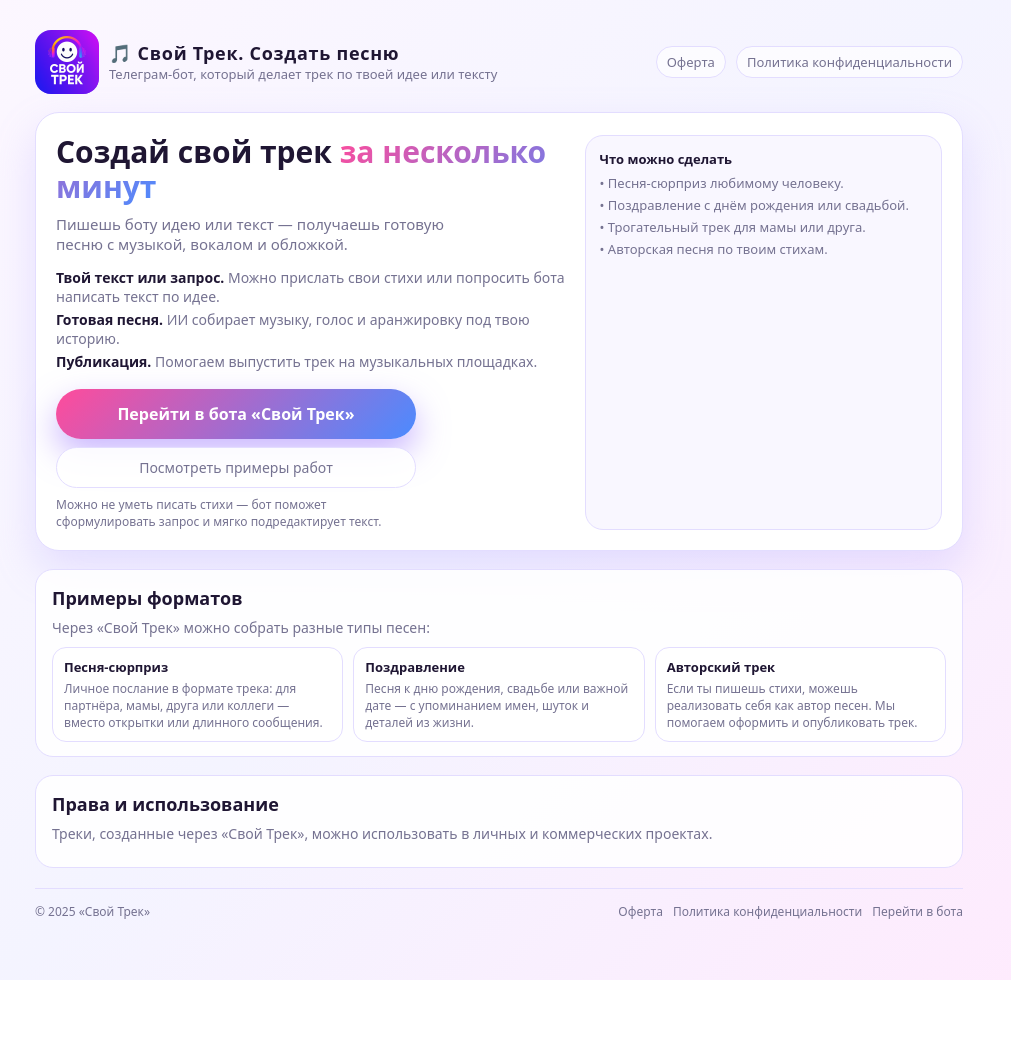
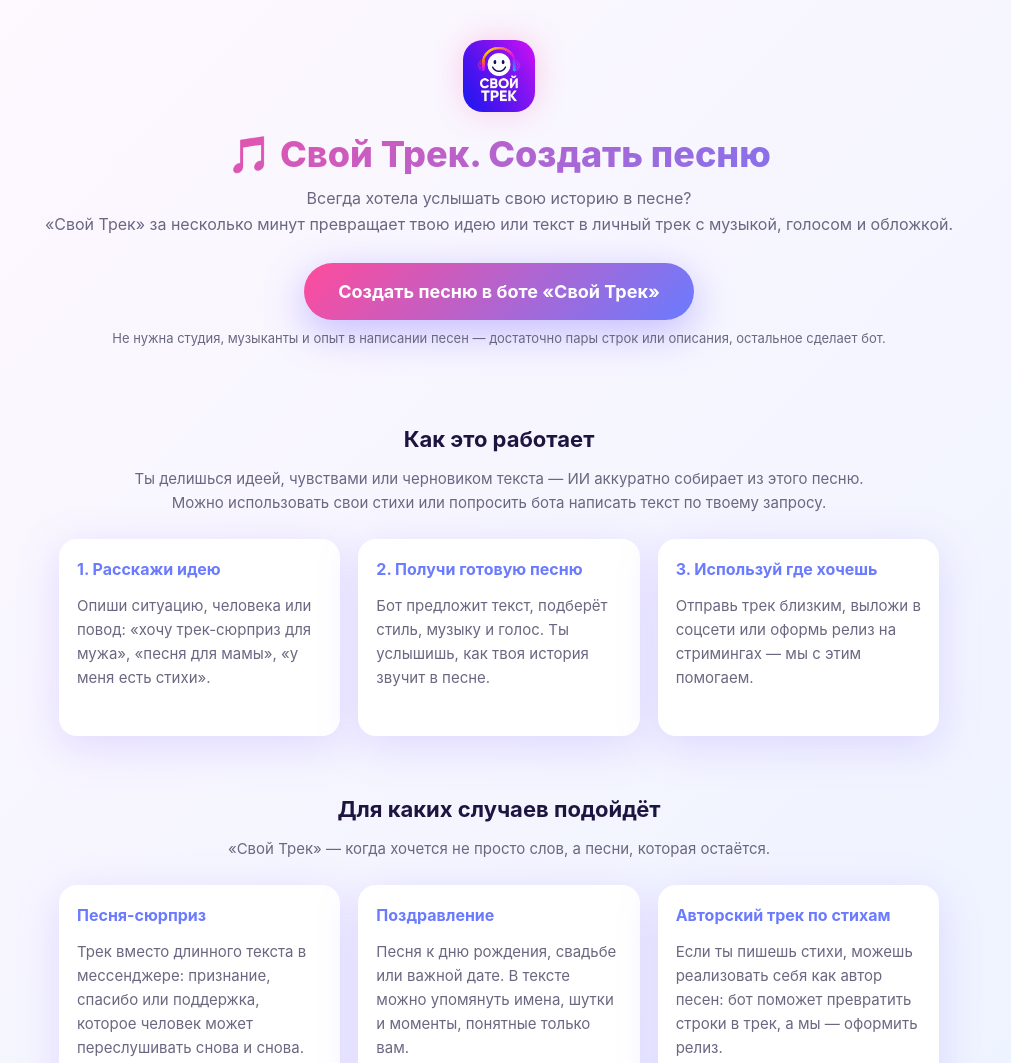
Before and after one commit to Naduxa/your_track, a plain HTML site: page index.html in a window 1280 px wide. Shown: the top 1063 px of the page, without its empty margins (141-1152 px from the left). Before the commit the page ends 980 px from the top, so only its background shows below. Drawn offline with Linux system fonts and the light colour scheme.

Commit message:
Update index.html

```diff
--- a/index.html
+++ b/index.html
@@ -4,437 +4,252 @@
   <meta charset="utf-8" />
   <meta name="viewport" content="width=device-width, initial-scale=1" />
   <title>🎵 Свой Трек. Создать песню</title>
-  <meta name="description" content="🎵 Свой Трек. Создать песню — Telegram-бот, который превращает твою идею или текст в готовый трек. Музыка, вокал, текст и обложка за несколько минут, помощь с публикацией на музыкальных площадках." />
+  <meta name="description" content="🎵 Свой Трек — Telegram-бот, который за несколько минут превращает твою идею или текст в личную песню: музыка, вокал, обложка и помощь с публикацией на площадках. Сделай трек-сюрприз, поздравление или свой первый релиз." />
 
   <style>
     :root {
-      --bg-1: #fdf7ff;
-      --bg-2: #f4f4ff;
-      --bg-3: #ffeafd;
-      --ink: #1f1633;
-      --muted: #757291;
-      --accent: #ff4b9b;
-      --accent-2: #4b8bff;
-      --border: #e3ddff;
-      --card: #ffffff;
-      --radius-lg: 20px;
-      --max-width: 960px;
+      --bg1: #fff8ff;
+      --bg2: #eaf2ff;
+      --ink: #1e1440;
+      --muted: #6a6881;
+      --accent1: #ff4b9b;
+      --accent2: #6a7bff;
+      --radius: 18px;
+      --shadow: 0 10px 40px rgba(160, 130, 255, 0.25);
     }
 
     * { box-sizing: border-box; }
-
     html, body {
       margin: 0;
       padding: 0;
-      font-family: system-ui, -apple-system, BlinkMacSystemFont, "Inter", sans-serif;
+      font-family: "Inter", -apple-system, BlinkMacSystemFont, "Segoe UI", sans-serif;
       color: var(--ink);
-      background: linear-gradient(135deg, var(--bg-1), var(--bg-2), var(--bg-3));
+      background: linear-gradient(135deg, var(--bg1), var(--bg2));
+      min-height: 100vh;
+      scroll-behavior: smooth;
     }
 
-    a {
-      color: inherit;
-      text-decoration: none;
-    }
-
-    .page {
-      min-height: 100vh;
-      display: flex;
-      flex-direction: column;
-    }
-
-    .wrap {
-      width: 100%;
-      max-width: var(--max-width);
-      margin: 0 auto;
-      padding: 20px 16px 32px;
-    }
+    a { color: inherit; text-decoration: none; }
 
     header {
-      padding: 10px 0 8px;
       display: flex;
-      flex-direction: column;
-      gap: 14px;
-    }
-
-    .header-top {
-      display: flex;
-      justify-content: space-between;
-      align-items: center;
-      gap: 16px;
-      flex-wrap: wrap;
-    }
-
-    .brand {
-      display: flex;
-      align-items: center;
-      gap: 10px;
-    }
-
-    .logo {
-      width: 64px;
-      height: 64px;
-      border-radius: 16px;
-      background: radial-gradient(circle at 0 0, #ffffff 0, #ffd9ff 40%, #7f5dff 100%);
-      display: flex;
-      align-items: center;
       justify-content: center;
-      overflow: hidden;
-      flex-shrink: 0;
+      padding: 40px 20px 20px;
+      text-align: center;
     }
 
     .logo img {
-      width: 100%;
-      height: 100%;
-      object-fit: cover;
-      display: block;
+      width: 72px;
+      height: 72px;
+      border-radius: 20px;
+      box-shadow: 0 0 30px rgba(255, 75, 155, 0.25);
     }
 
-    .brand-title {
-      font-size: 18px;
+    h1 {
+      font-size: clamp(26px, 5vw, 36px);
+      margin: 16px 0 10px;
       font-weight: 800;
-      letter-spacing: 0.04em;
-      text-transform: none;
+      background: linear-gradient(135deg, var(--accent1), var(--accent2));
+      -webkit-background-clip: text;
+      color: transparent;
     }
 
-    .brand-sub {
+    .subtitle {
+      font-size: 16px;
+      color: var(--muted);
+      margin-bottom: 26px;
+      line-height: 1.6;
+    }
+
+    .main-btn {
+      display: inline-block;
+      padding: 18px 34px;
+      font-size: 18px;
+      font-weight: 700;
+      color: #fff;
+      background: linear-gradient(135deg, var(--accent1), var(--accent2));
+      border: none;
+      border-radius: 999px;
+      box-shadow: 0 12px 40px rgba(120, 100, 255, 0.4);
+      transition: transform 0.2s ease, box-shadow 0.2s ease;
+    }
+
+    .main-btn:hover {
+      transform: translateY(-3px);
+      box-shadow: 0 18px 50px rgba(120, 100, 255, 0.5);
+    }
+
+    .note {
+      font-size: 13px;
+      color: var(--muted);
+      margin-top: 10px;
+    }
+
+    main {
+      text-align: center;
+      padding: 0 20px 60px;
+    }
+
+    section {
+      margin-top: 60px;
+      max-width: 880px;
+      margin-left: auto;
+      margin-right: auto;
+    }
+
+    h2 {
+      font-size: 22px;
+      margin-bottom: 10px;
+      color: var(--ink);
+    }
+
+    p {
+      font-size: 15px;
+      color: var(--muted);
+      line-height: 1.6;
+      margin-bottom: 24px;
+    }
+
+    .cards {
+      display: grid;
+      grid-template-columns: repeat(auto-fit, minmax(240px, 1fr));
+      gap: 18px;
+      margin-top: 20px;
+    }
+
+    .card {
+      background: #fff;
+      border-radius: var(--radius);
+      box-shadow: var(--shadow);
+      padding: 20px 18px 22px;
+      text-align: left;
+      transition: transform 0.25s ease, box-shadow 0.25s ease;
+    }
+
+    .card:hover {
+      transform: translateY(-4px);
+      box-shadow: 0 20px 50px rgba(150, 130, 255, 0.35);
+    }
+
+    .card-title {
+      font-weight: 700;
+      margin-bottom: 8px;
+      color: var(--accent2);
+    }
+
+    footer {
+      border-top: 1px solid rgba(0,0,0,0.05);
+      padding: 24px;
+      text-align: center;
       font-size: 13px;
       color: var(--muted);
     }
 
-    nav {
-      display: flex;
-      gap: 10px;
-      flex-wrap: wrap;
-      justify-content: flex-end;
-      font-size: 13px;
-    }
-
-    nav a {
-      padding: 6px 10px;
-      border-radius: 999px;
-      border: 1px solid var(--border);
-      background: rgba(255,255,255,0.7);
+    footer a {
       color: var(--muted);
-    }
-
-    main {
-      flex: 1;
-      margin-top: 10px;
-    }
-
-    .hero {
-      background: var(--card);
-      border-radius: 24px;
-      border: 1px solid var(--border);
-      padding: 22px 20px 20px;
-      display: grid;
-      grid-template-columns: minmax(0, 2fr) minmax(0, 1.4fr);
-      gap: 18px;
-      box-shadow: 0 18px 40px rgba(170,152,255,0.25);
-    }
-
-    .hero-title {
-      font-size: clamp(24px, 4vw, 30px);
-      line-height: 1.15;
-      margin: 0 0 10px;
-    }
-
-    .hero-title span {
-      background: linear-gradient(135deg, var(--accent), var(--accent-2));
-      -webkit-background-clip: text;
-      color: transparent;
-    }
-
-    .hero-text {
-      font-size: 15px;
-      color: var(--muted);
-      margin: 0 0 14px;
-      max-width: 430px;
-    }
-
-    .hero-bullets {
-      list-style: none;
-      padding: 0;
-      margin: 0 0 18px;
-      font-size: 14px;
-      color: var(--muted);
-    }
-
-    .hero-bullets li {
-      margin-bottom: 4px;
-    }
-
-    .hero-bullets strong {
-      color: var(--ink);
-      font-weight: 600;
-    }
-
-    .hero-cta {
-      display: flex;
-      flex-direction: column;
-      gap: 8px;
-      max-width: 360px;
-    }
-
-    .btn-main {
-      display: inline-flex;
-      align-items: center;
-      justify-content: center;
-      border-radius: 999px;
-      border: none;
-      cursor: pointer;
-      padding: 14px 28px;
-      font-size: 16px;
-      font-weight: 700;
-      background: linear-gradient(135deg, var(--accent), var(--accent-2));
-      color: #ffffff;
-      box-shadow: 0 14px 32px rgba(150, 110, 255, 0.5);
-      transition: transform 0.12s ease, box-shadow 0.12s ease;
-      text-align: center;
-      width: 100%;
-    }
-
-    .btn-main:hover {
-      transform: translateY(-1px);
-      box-shadow: 0 18px 40px rgba(150, 110, 255, 0.65);
-    }
-
-    .btn-secondary {
-      display: inline-flex;
-      align-items: center;
-      justify-content: center;
-      border-radius: 999px;
-      padding: 10px 18px;
-      font-size: 14px;
-      border: 1px solid var(--border);
-      background: rgba(255,255,255,0.9);
-      color: var(--muted);
-      text-align: center;
-    }
-
-    .hero-note {
-      font-size: 12px;
-      color: var(--muted);
-    }
-
-    .hero-side {
-      border-radius: 18px;
-      background: rgba(249,247,255,0.9);
-      border: 1px solid var(--border);
-      padding: 14px 14px 12px;
-      font-size: 13px;
-    }
-
-    .hero-side-title {
-      font-size: 13px;
-      font-weight: 600;
-      margin-bottom: 6px;
-    }
-
-    .hero-side-list {
-      list-style: none;
-      padding: 0;
-      margin: 0;
-      color: var(--muted);
-      font-size: 13px;
-    }
-
-    .hero-side-list li {
-      margin-bottom: 4px;
-    }
-
-    .section {
-      margin-top: 18px;
-      background: rgba(255,255,255,0.9);
-      border-radius: 18px;
-      border: 1px solid var(--border);
-      padding: 16px 16px 14px;
-      font-size: 14px;
-    }
-
-    .section h2 {
-      margin: 0 0 8px;
-      font-size: 18px;
-    }
-
-    .section p {
-      margin: 0 0 10px;
-      color: var(--muted);
-    }
-
-    .examples {
-      display: grid;
-      grid-template-columns: repeat(3, minmax(0, 1fr));
-      gap: 10px;
-      margin-top: 6px;
-    }
-
-    .example-card {
-      background: #ffffff;
-      border-radius: 14px;
-      border: 1px solid var(--border);
-      padding: 10px 11px;
-      font-size: 13px;
-    }
-
-    .example-title {
-      font-weight: 600;
-      margin-bottom: 4px;
-    }
-
-    .example-caption {
-      color: var(--muted);
-      font-size: 12px;
-    }
-
-    footer {
-      margin-top: 20px;
-      border-top: 1px solid var(--border);
-    }
-
-    .footer-inner {
-      padding: 14px 0 28px;
-      display: flex;
-      flex-wrap: wrap;
-      gap: 10px;
-      justify-content: space-between;
-      font-size: 12px;
-      color: var(--muted);
-    }
-
-    .footer-links {
-      display: flex;
-      flex-wrap: wrap;
-      gap: 10px;
-    }
-
-    .footer-links a {
-      color: var(--muted);
-    }
-
-    .footer-links a:hover {
       text-decoration: underline;
     }
 
-    @media (max-width: 720px) {
-      .hero {
-        grid-template-columns: minmax(0, 1fr);
-        padding: 18px 14px 16px;
+    .fade-in {
+      opacity: 0;
+      transform: translateY(15px);
+      animation: fade 0.8s ease forwards;
     }
-      .hero-cta {
-        max-width: 100%;
-      }
-      .examples {
-        grid-template-columns: minmax(0, 1fr);
+
+    @keyframes fade {
+      to {
+        opacity: 1;
+        transform: translateY(0);
       }
     }
   </style>
 </head>
 <body>
-  <div class="page">
-    <div class="wrap">
   <header>
-        <div class="header-top">
-          <div class="brand">
-            <div class="logo">
-              <!-- Положи файл логотипа в корень сайта как logo.png (или logo.jpg) и при необходимости поменяй src -->
+    <div>
+      <div class="logo fade-in">
         <img src="logo.png" alt="🎵 Свой Трек. Создать песню" loading="lazy">
       </div>
-            <div>
-              <div class="brand-title">🎵 Свой Трек. Создать песню</div>
-              <div class="brand-sub">Телеграм-бот, который делает трек по твоей идее или тексту</div>
+      <h1 class="fade-in">🎵 Свой Трек. Создать песню</h1>
+      <div class="subtitle fade-in">
+        Всегда хотела услышать свою историю в песне?<br>
+        «Свой Трек» за несколько минут превращает твою идею или текст в личный трек с музыкой, голосом и обложкой.
       </div>
+      <a class="main-btn fade-in" href="https://t.me/your_trackbot?start=st" target="_blank" rel="noopener noreferrer">
+        Создать песню в боте «Свой Трек»
+      </a>
+      <div class="note fade-in">
+        Не нужна студия, музыканты и опыт в написании песен — достаточно пары строк или описания, остальное сделает бот.
       </div>
-          <nav>
-            <a href="offer.html">Оферта</a>
-            <a href="privacy.html">Политика конфиденциальности</a>
-          </nav>
     </div>
   </header>
 
   <main>
-        <section class="hero">
-          <div>
-            <h1 class="hero-title">Создай свой трек <span>за несколько минут</span></h1>
-            <p class="hero-text">
-              Пишешь боту идею или текст — получаешь готовую песню с музыкой, вокалом и обложкой.
+    <section class="fade-in">
+      <h2>Как это работает</h2>
+      <p>
+        Ты делишься идеей, чувствами или черновиком текста — ИИ аккуратно собирает из этого песню.<br>
+        Можно использовать свои стихи или попросить бота написать текст по твоему запросу.
       </p>
-
-            <ul class="hero-bullets">
-              <li><strong>Твой текст или запрос.</strong> Можно прислать свои стихи или попросить бота написать текст по идее.</li>
-              <li><strong>Готовая песня.</strong> ИИ собирает музыку, голос и аранжировку под твою историю.</li>
-              <li><strong>Публикация.</strong> Помогаем выпустить трек на музыкальных площадках.</li>
-            </ul>
-
-            <div class="hero-cta">
-              <a class="btn-main" href="https://t.me/your_trackbot?start=st" target="_blank" rel="noopener noreferrer">
-                Перейти в бота «Свой Трек»
-              </a>
-              <a class="btn-secondary" href="https://t.me/intromirmusic" target="_blank" rel="noopener noreferrer">
-                Посмотреть примеры работ
-              </a>
-              <div class="hero-note">
-                Можно не уметь писать стихи — бот поможет сформулировать запрос и мягко подредактирует текст.
+      <div class="cards">
+        <div class="card">
+          <div class="card-title">1. Расскажи идею</div>
+          <p>Опиши ситуацию, человека или повод: «хочу трек-сюрприз для мужа», «песня для мамы», «у меня есть стихи».</p>
         </div>
+        <div class="card">
+          <div class="card-title">2. Получи готовую песню</div>
+          <p>Бот предложит текст, подберёт стиль, музыку и голос. Ты услышишь, как твоя история звучит в песне.</p>
         </div>
-          </div>
-
-          <aside class="hero-side">
-            <div class="hero-side-title">Что можно сделать</div>
-            <ul class="hero-side-list">
-              <li>• Песня-сюрприз любимому человеку.</li>
-              <li>• Поздравление с днём рождения или свадьбой.</li>
-              <li>• Трогательный трек для мамы или друга.</li>
-              <li>• Авторская песня по твоим стихам.</li>
-            </ul>
-          </aside>
-        </section>
-
-        <section class="section">
-          <h2>Примеры форматов</h2>
-          <p>Через «Свой Трек» можно собрать разные типы песен:</p>
-          <div class="examples">
-            <div class="example-card">
-              <div class="example-title">Песня-сюрприз</div>
-              <div class="example-caption">
-                Личное послание в формате трека: для партнёра, мамы, друга или коллеги — вместо открытки или длинного сообщения.
-              </div>
-            </div>
-            <div class="example-card">
-              <div class="example-title">Поздравление</div>
-              <div class="example-caption">
-                Песня к дню рождения, свадьбе или важной дате — с упоминанием имен, шуток и деталей из жизни.
-              </div>
-            </div>
-            <div class="example-card">
-              <div class="example-title">Авторский трек</div>
-              <div class="example-caption">
-                Если ты пишешь стихи, можешь реализовать себя как автор песен. Мы помогаем оформить и опубликовать трек.
-              </div>
+        <div class="card">
+          <div class="card-title">3. Используй где хочешь</div>
+          <p>Отправь трек близким, выложи в соцсети или оформь релиз на стримингах — мы с этим помогаем.</p>
         </div>
       </div>
     </section>
 
-        <section class="section">
-          <h2>Права и использование</h2>
+    <section class="fade-in">
+      <h2>Для каких случаев подойдёт</h2>
+      <p>«Свой Трек» — когда хочется не просто слов, а песни, которая остаётся.</p>
+      <div class="cards">
+        <div class="card">
+          <div class="card-title">Песня-сюрприз</div>
           <p>
-            Треки, созданные через «Свой Трек», можно использовать в личных и коммерческих проектах</a>.
+            Трек вместо длинного текста в мессенджере: признание, спасибо или поддержка,
+            которое человек может переслушивать снова и снова.
+          </p>
+        </div>
+        <div class="card">
+          <div class="card-title">Поздравление</div>
+          <p>
+            Песня к дню рождения, свадьбе или важной дате. В тексте можно упомянуть имена, шутки и моменты,
+            понятные только вам.
+          </p>
+        </div>
+        <div class="card">
+          <div class="card-title">Авторский трек по стихам</div>
+          <p>
+            Если ты пишешь стихи, можешь реализовать себя как автор песен: бот поможет превратить строки в трек,
+            а мы — оформить релиз.
+          </p>
+        </div>
+      </div>
+    </section>
+
+    <section class="fade-in">
+      <h2>Публикация и права</h2>
+      <p>
+        Мы помогаем выпустить песни на музыкальных площадках — чтобы твой трек можно было слушать в любимых сервисах.<br>
+        Использовать песню в личных и коммерческих проектах можно с учётом
+        <a href="offer.html">оферты</a> и <a href="privacy.html">политики конфиденциальности</a>.
       </p>
     </section>
   </main>
 
   <footer>
-        <div class="footer-inner">
-          <div>© <span id="y"></span> «Свой Трек»</div>
-          <div class="footer-links">
-            <a href="offer.html">Оферта</a>
+    © <span id="y"></span> «Свой Трек» ·
+    <a href="offer.html">Оферта</a> ·
     <a href="privacy.html">Политика конфиденциальности</a>
-            <a href="https://t.me/your_trackbot?start=st" target="_blank" rel="noopener noreferrer">Перейти в бота</a>
-          </div>
-        </div>
   </footer>
-    </div>
-  </div>
 
   <script>
     document.getElementById('y').textContent = new Date().getFullYear();
```
Lines whose indentation alone changed are shown as unchanged.
